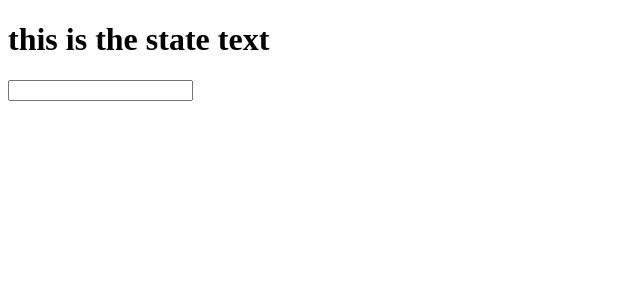
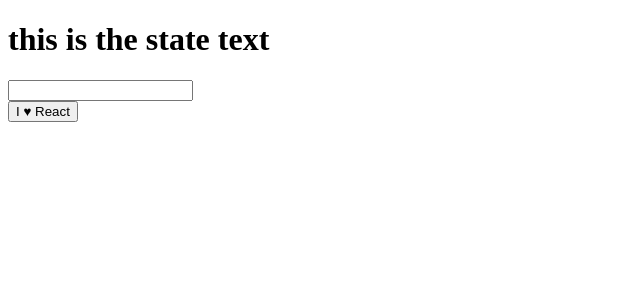
Before and after one commit to crishanks/react-app-1, a React (Create React App) app: page / in a window 1280 px wide. Shown: the top 300 px of the page, without its empty margins (0-640 px from the left). Built offline with nearby package versions, Linux system fonts and the light colour scheme.

Commit message:
organizing components, added HeartButton component

```diff
--- a/src/App.js
+++ b/src/Components/App.js
@@ -1,4 +1,5 @@
 import React from 'react';
+import HeartButton from './heart-button';
 
 class App extends React.Component {
   constructor() {
@@ -17,6 +18,7 @@ class App extends React.Component {
       <div>
         <h1>{this.state.txt}</h1>
         <Widget update={this.update.bind(this)} />
+        <HeartButton />
       </div>
     )
   }
--- /dev/null
+++ b/src/Components/heart-button.js
@@ -0,0 +1,17 @@
+import React from 'react';
+
+class HeartButton extends React.Component {
+    render() {
+        return (
+            <div>
+                <Button>
+                    <span>I &hearts; React</span>
+                </Button>
+            </div>
+        )
+    }
+}
+
+const Button = (props) => <button>{props.children}</button>
+
+export default HeartButton
--- a/src/index.js
+++ b/src/index.js
@@ -1,6 +1,6 @@
 import React from 'react';
 import ReactDOM from 'react-dom';
-import App from './App';
+import App from './Components/App';
 import * as serviceWorker from './serviceWorker';
 
 ReactDOM.render(<App cat={5} txt="this is the prop text"/>,
```
